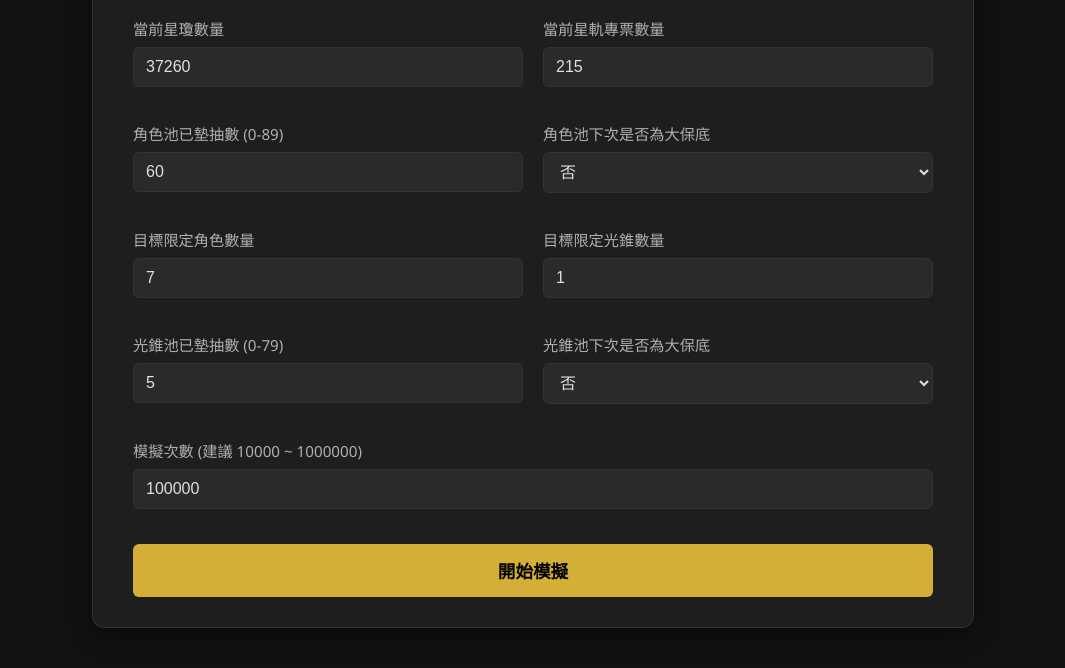
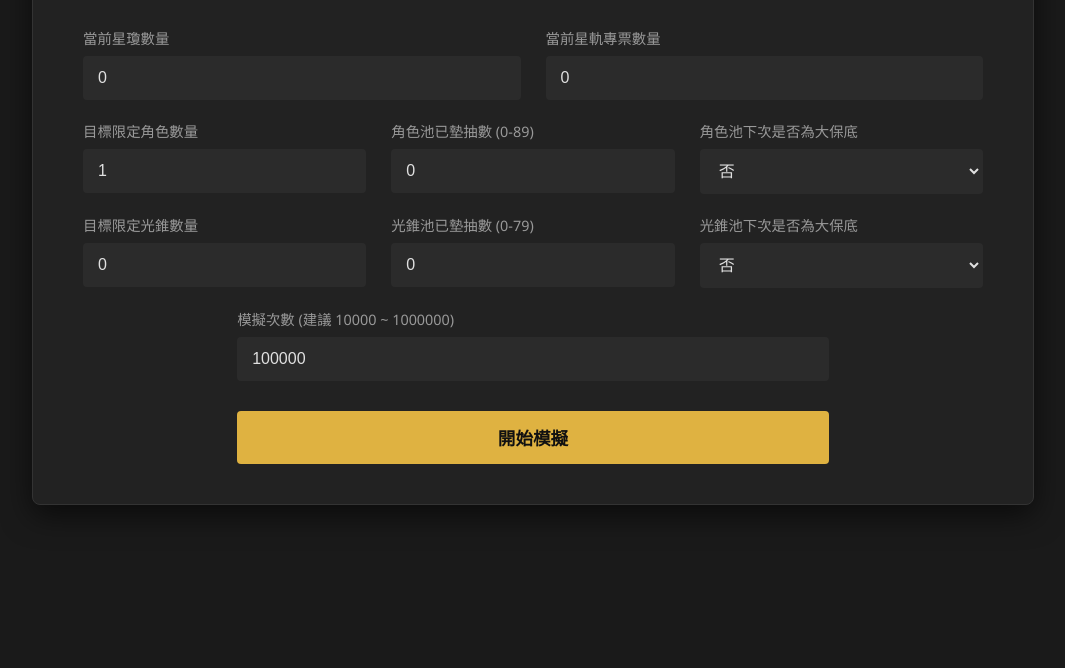
Before and after one commit to zihuanfeng520/chou, a plain HTML site: page index.html in a window 1280 px wide. Shown: the part 146-814 px from the top of the page, without its empty margins (107-1172 px from the left). Drawn offline with Linux system fonts and the light colour scheme.

Commit message:
Update index.html

```diff
--- a/index.html
+++ b/index.html
@@ -6,14 +6,14 @@
     <title>崩壞：星穹鐵道 限定卡池模擬器</title>
     <style>
         :root {
-            --bg-color: #121212;
-            --container-bg: #1e1e1e;
-            --primary-color: #d4af37;
+            --bg-color: #1a1a1a;
+            --container-bg: #222222;
+            --primary-color: #dfb241;
             --primary-hover: #f1c40f;
             --text-main: #e0e0e0;
-            --text-muted: #888888;
+            --text-muted: #999999;
             --border-color: #333333;
-            --input-bg: #2a2a2a;
+            --input-bg: #2b2b2b;
         }
 
         body {
@@ -31,11 +31,11 @@
 
         .container {
             background-color: var(--container-bg);
-            border-radius: 12px;
-            padding: 30px 40px;
+            border-radius: 8px;
+            padding: 40px 50px;
             width: 100%;
-            max-width: 800px;
-            box-shadow: 0 8px 24px rgba(0, 0, 0, 0.5);
+            max-width: 900px;
+            box-shadow: 0 10px 30px rgba(0, 0, 0, 0.6);
             border: 1px solid var(--border-color);
         }
 
@@ -45,59 +45,70 @@
             margin-top: 0;
             margin-bottom: 30px;
             font-weight: 600;
-            letter-spacing: 1px;
+            font-size: 1.8rem;
+            letter-spacing: 2px;
             border-bottom: 1px solid var(--border-color);
-            padding-bottom: 15px;
+            padding-bottom: 20px;
         }
 
         .grid {
             display: grid;
-            grid-template-columns: 1fr 1fr;
-            gap: 20px;
+            grid-template-columns: repeat(6, 1fr);
+            gap: 20px 25px;
         }
+
+        .col-2 { grid-column: span 2; }
+        .col-3 { grid-column: span 3; }
+        .col-4 { grid-column: span 4; }
+        .col-center-4 { grid-column: 2 / 6; }
 
         .form-group {
             display: flex;
             flex-direction: column;
-            margin-bottom: 15px;
         }
 
         label {
             margin-bottom: 8px;
-            font-size: 0.95rem;
-            color: #b0b0b0;
+            font-size: 0.9rem;
+            color: var(--text-muted);
         }
 
         input[type="number"], select {
             background-color: var(--input-bg);
-            border: 1px solid var(--border-color);
+            border: 1px solid transparent;
             color: var(--text-main);
-            padding: 10px 12px;
-            border-radius: 6px;
+            padding: 12px 14px;
+            border-radius: 4px;
             font-size: 1rem;
-            transition: border-color 0.2s;
+            transition: all 0.2s;
         }
 
         input[type="number"]:focus, select:focus {
             outline: none;
             border-color: var(--primary-color);
+            background-color: #333333;
         }
 
-        .full-width {
-            grid-column: 1 / -1;
+        input[type=number]::-webkit-inner-spin-button,
+        input[type=number]::-webkit-outer-spin-button {
+            -webkit-appearance: none;
+            margin: 0;
+        }
+
+        .button-group {
+            margin-top: 10px;
         }
 
         button {
             background-color: var(--primary-color);
-            color: #000;
+            color: #111;
             border: none;
             padding: 14px 20px;
             font-size: 1.1rem;
-            font-weight: 600;
-            border-radius: 6px;
+            font-weight: bold;
+            border-radius: 4px;
             cursor: pointer;
             width: 100%;
-            margin-top: 20px;
             transition: background-color 0.2s, transform 0.1s;
         }
 
@@ -116,62 +127,77 @@
         }
 
         #result-area {
-            margin-top: 30px;
-            padding-top: 20px;
+            margin-top: 40px;
+            padding-top: 25px;
             border-top: 1px solid var(--border-color);
             display: none;
         }
 
         .summary-box {
-            background-color: rgba(212, 175, 55, 0.1);
+            background-color: rgba(223, 178, 65, 0.08);
             border-left: 4px solid var(--primary-color);
-            padding: 15px;
-            margin-bottom: 20px;
-            border-radius: 0 6px 6px 0;
+            padding: 16px 20px;
+            margin-bottom: 25px;
+            border-radius: 0 4px 4px 0;
         }
 
         .summary-box p {
-            margin: 5px 0;
+            margin: 6px 0;
+            color: #ccc;
+        }
+
+        .summary-box strong {
+            color: var(--text-main);
         }
 
         .result-row {
             display: flex;
             justify-content: space-between;
-            padding: 10px 15px;
+            align-items: center;
+            padding: 12px 18px;
             background-color: var(--input-bg);
-            margin-bottom: 8px;
-            border-radius: 6px;
-            border: 1px solid var(--border-color);
+            margin-bottom: 10px;
+            border-radius: 4px;
+            border: 1px solid transparent;
         }
 
         .result-row.target-met {
             border-color: var(--primary-color);
-            background-color: rgba(212, 175, 55, 0.05);
+            background-color: rgba(223, 178, 65, 0.05);
         }
 
         .result-label {
             font-weight: 500;
+            color: #ddd;
         }
 
         .result-value {
             font-family: monospace;
-            font-size: 1.1rem;
+            font-size: 1.15rem;
             color: var(--primary-color);
+            font-weight: bold;
         }
 
         .footer-note {
             text-align: center;
             font-size: 0.85rem;
             color: var(--text-muted);
-            margin-top: 20px;
+            margin-top: 25px;
         }
 
         .loading-text {
             text-align: center;
             color: var(--primary-color);
-            font-size: 1.2rem;
-            margin: 20px 0;
+            font-size: 1.1rem;
+            margin: 30px 0;
             display: none;
+            letter-spacing: 1px;
+        }
+
+        @media (max-width: 768px) {
+            .col-2, .col-3, .col-4, .col-center-4 {
+                grid-column: span 6;
+            }
         }
     </style>
 </head>
@@ -181,20 +207,24 @@
     <h1>限定卡池模擬器</h1>
 
     <div class="grid">
-        <div class="form-group">
+        <div class="form-group col-3">
             <label>當前星瓊數量</label>
-            <input type="number" id="jades" value="37260" min="0">
+            <input type="number" id="jades" value="0" min="0">
         </div>
-        <div class="form-group">
+        <div class="form-group col-3">
             <label>當前星軌專票數量</label>
-            <input type="number" id="passes" value="215" min="0">
+            <input type="number" id="passes" value="0" min="0">
         </div>
 
-        <div class="form-group">
+        <div class="form-group col-2">
+            <label>目標限定角色數量</label>
+            <input type="number" id="targetChars" value="1" min="0">
+        </div>
+        <div class="form-group col-2">
             <label>角色池已墊抽數 (0-89)</label>
-            <input type="number" id="charPity" value="60" min="0" max="89">
+            <input type="number" id="charPity" value="0" min="0" max="89">
         </div>
-        <div class="form-group">
+        <div class="form-group col-2">
             <label>角色池下次是否為大保底</label>
             <select id="charGuar">
                 <option value="false">否</option>
@@ -202,20 +232,15 @@
             </select>
         </div>
 
-        <div class="form-group">
-            <label>目標限定角色數量</label>
-            <input type="number" id="targetChars" value="7" min="0">
+        <div class="form-group col-2">
+            <label>目標限定光錐數量</label>
+            <input type="number" id="targetWeaps" value="0" min="0">
         </div>
-        <div class="form-group">
-            <label>目標限定光錐數量</label>
-            <input type="number" id="targetWeaps" value="1" min="0">
+        <div class="form-group col-2">
+            <label>光錐池已墊抽數 (0-79)</label>
+            <input type="number" id="weapPity" value="0" min="0" max="79">
         </div>
-
-        <div class="form-group">
-            <label>光錐池已墊抽數 (0-79)</label>
-            <input type="number" id="weapPity" value="5" min="0" max="79">
-        </div>
-        <div class="form-group">
+        <div class="form-group col-2">
             <label>光錐池下次是否為大保底</label>
             <select id="weapGuar">
                 <option value="false">否</option>
@@ -223,13 +248,15 @@
             </select>
         </div>
 
-        <div class="form-group full-width">
+        <div class="form-group col-center-4">
             <label>模擬次數 (建議 10000 ~ 1000000)</label>
             <input type="number" id="simulations" value="100000" min="1000">
         </div>
+
+        <div class="form-group col-center-4 button-group">
+            <button id="runBtn" onclick="startSimulation()">開始模擬</button>
+        </div>
     </div>
-
-    <button id="runBtn" onclick="startSimulation()">開始模擬</button>
 
     <div id="loading" class="loading-text">資料運算中，請稍候...</div>
 
@@ -324,7 +351,6 @@
         resultArea.style.display = 'none';
         loading.style.display = 'block';
 
-        // 讀取輸入值
         const jades = parseInt(document.getElementById('jades').value) || 0;
         const passes = parseInt(document.getElementById('passes').value) || 0;
         const charPity = parseInt(document.getElementById('charPity').value) || 0;
@@ -337,7 +363,6 @@
 
         const initialPulls = Math.floor(jades / 160) + passes;
 
-        // 使用 setTimeout 讓瀏覽器有時間更新畫面（顯示載入中），再進行阻斷式的繁重運算
         setTimeout(() => {
             const outcomesTally = {};
 
@@ -351,7 +376,6 @@
                 outcomesTally[key]++;
             }
 
-            // 處理結果並顯示
             renderResults(outcomesTally, simulations, initialPulls, targetChars, targetWeaps);
 
             btn.disabled = false;
@@ -365,13 +389,12 @@
         document.getElementById('summary').innerHTML = `
             <p>初始總抽數：<strong>${pulls} 抽</strong></p>
             <p>測試次數：<strong>${totalSims.toLocaleString()} 次</strong></p>
-            <p>目標策略：優先抽滿角色 ${tC} 隻，再抽光錐 ${tW} 把</p>
+            <p>目標策略：優先抽滿角色 <strong>${tC}</strong> 隻，再抽光錐 <strong>${tW}</strong> 把</p>
         `;
 
         const detailsDiv = document.getElementById('details');
         detailsDiv.innerHTML = '';
 
-        // 排序：先比角色數量，再比光錐數量
         const sortedKeys = Object.keys(outcomes).sort((a, b) => {
             let [ac, aw] = a.split(',').map(Number);
             let [bc, bw] = b.split(',').map(Number);
@@ -404,7 +427,7 @@
         });
 
         document.getElementById('footer-note').innerText =
-            `總計顯示機率涵蓋率: ${totalRate.toFixed(2)}% (未滿 100% 為隱藏了低於 0.01% 的極端情況)`;
+            `總計顯示機率涵蓋率: ${totalRate.toFixed(2)}% (未滿 100% 為隱藏了極低機率的防呆設計)`;
     }
 </script>
 
```
